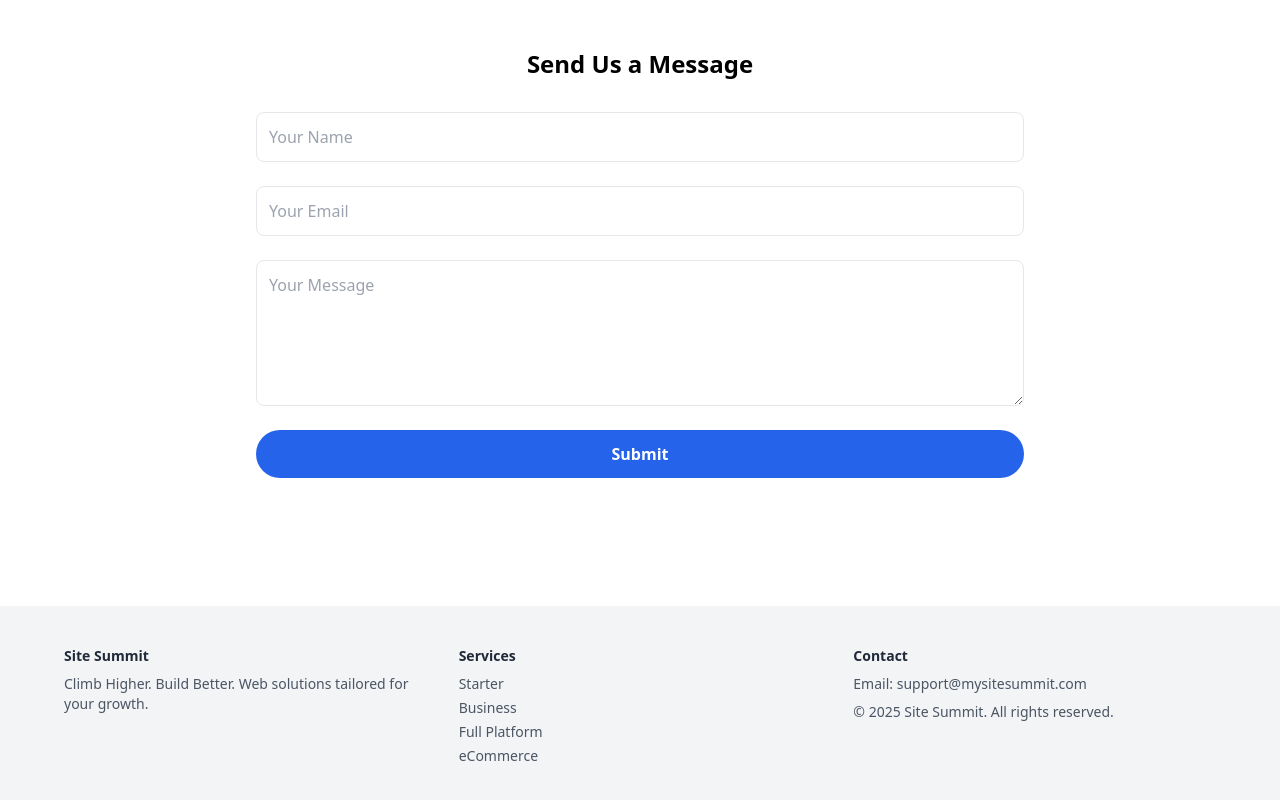
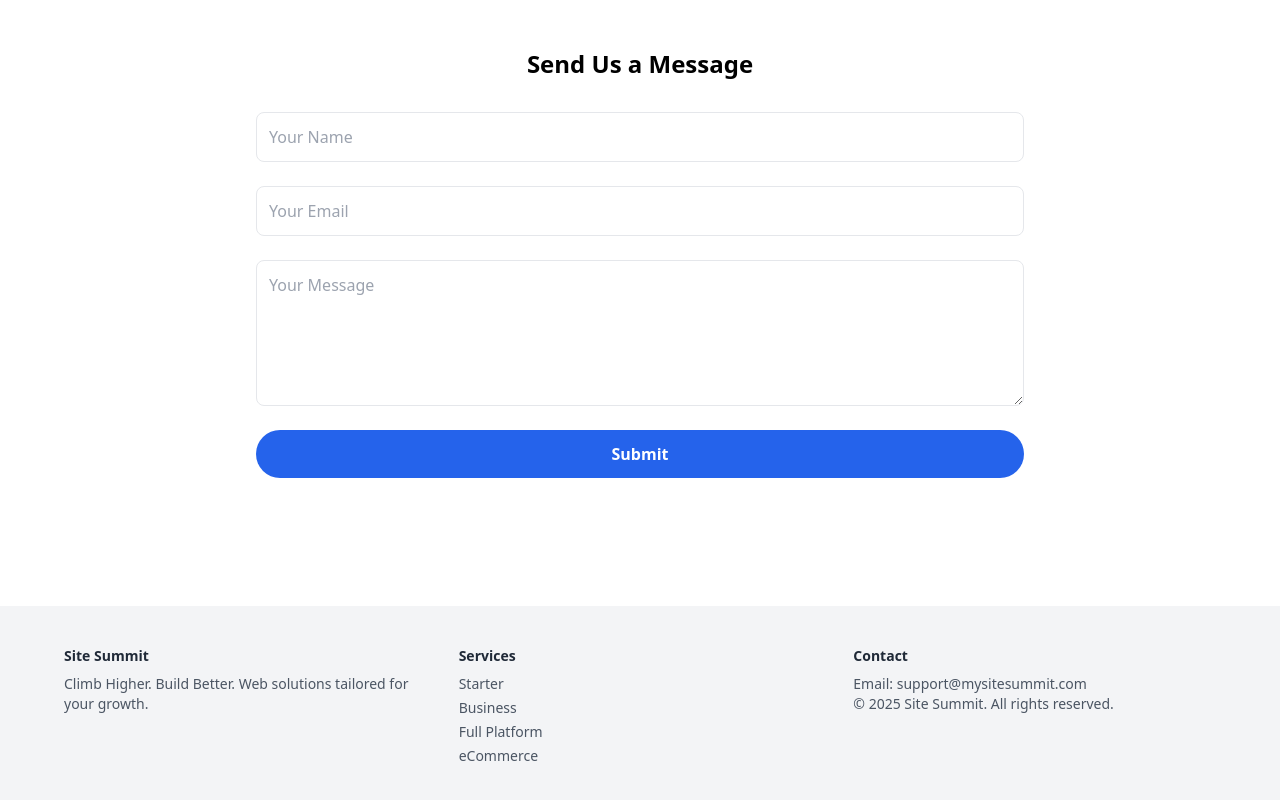
Before and after one commit to Bathgatee/site-summit, a React (Create React App) app: page /contact in a window 1280 px wide. Shown: the part 372-1172 px from the top of the page. Built offline with nearby package versions, Linux system fonts and the light colour scheme.

Commit message:
Fix: Align footer columns properly across screen sizes

```diff
--- a/src/components/Footer.jsx
+++ b/src/components/Footer.jsx
@@ -2,12 +2,12 @@ export default function Footer() {
   return (
     <footer className="bg-gray-100 text-gray-600 text-sm py-10 px-6 mt-12">
       <div className="max-w-6xl mx-auto grid grid-cols-1 md:grid-cols-3 gap-8 text-center md:text-left items-start">
-        <div className="space-y-2">
-          <h4 className="font-semibold text-gray-800">Site Summit</h4>
+        <div className="flex flex-col items-center md:items-start">
+          <h4 className="font-semibold text-gray-800 mb-2">Site Summit</h4>
           <p>Climb Higher. Build Better. Web solutions tailored for your growth.</p>
         </div>
-        <div className="space-y-2">
-          <h4 className="font-semibold text-gray-800">Services</h4>
+        <div className="flex flex-col items-center md:items-start">
+          <h4 className="font-semibold text-gray-800 mb-2">Services</h4>
           <ul className="space-y-1">
             <li><a href="/starter" className="hover:underline">Starter</a></li>
             <li><a href="/business" className="hover:underline">Business</a></li>
@@ -15,8 +15,8 @@ export default function Footer() {
             <li><a href="/ecommerce" className="hover:underline">eCommerce</a></li>
           </ul>
         </div>
-        <div className="space-y-2">
-          <h4 className="font-semibold text-gray-800">Contact</h4>
+        <div className="flex flex-col items-center md:items-start">
+          <h4 className="font-semibold text-gray-800 mb-2">Contact</h4>
           <p>Email: support@mysitesummit.com</p>
           <p>© {new Date().getFullYear()} Site Summit. All rights reserved.</p>
         </div>
```
